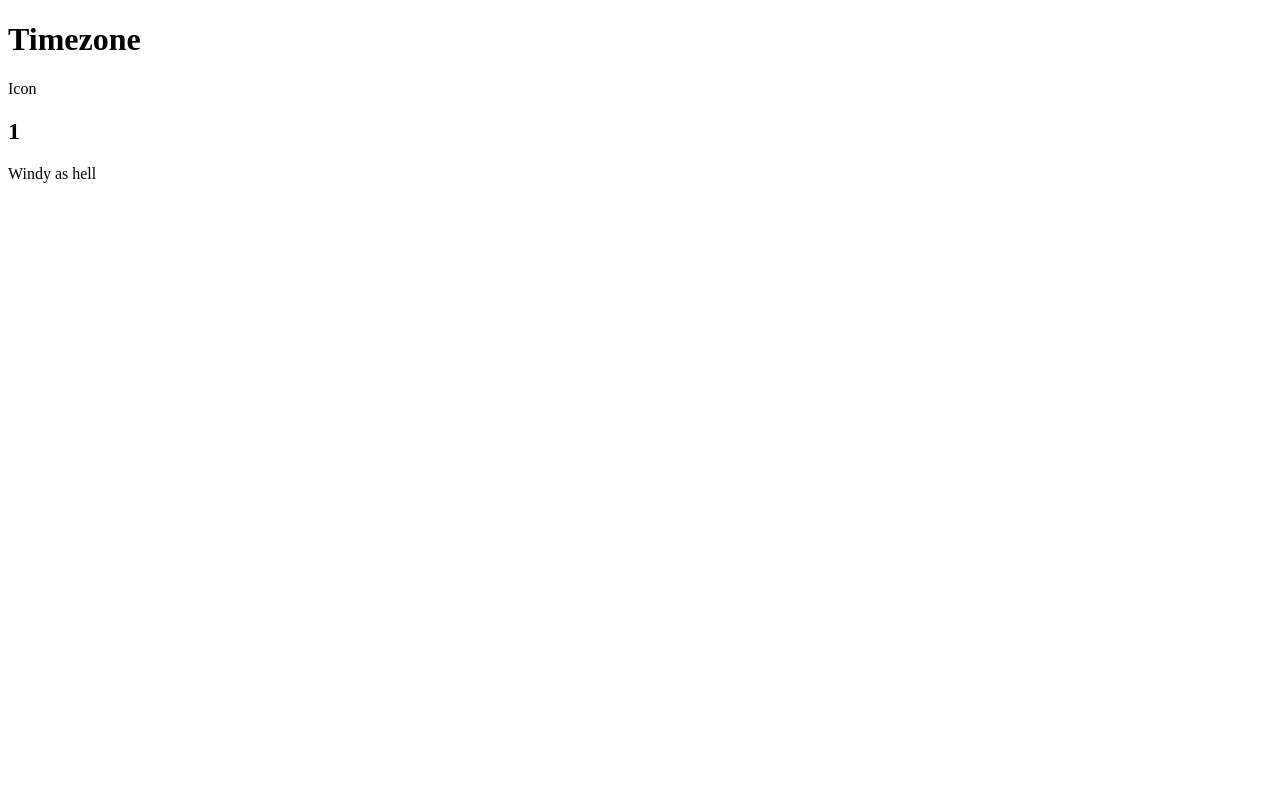
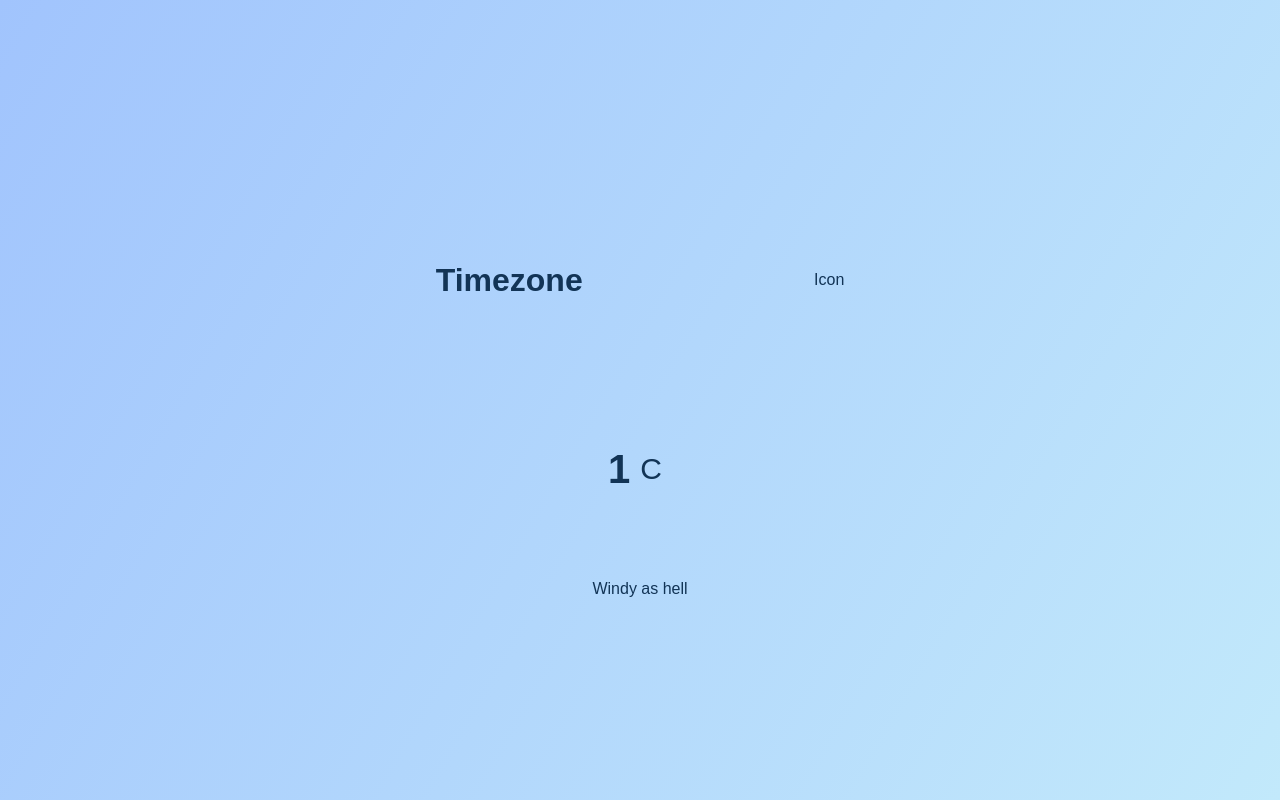
Before and after one commit to dangquangdon/weatherApp_JSClub, a plain HTML site: page index.html in a window 1280 px wide. Drawn offline with Linux system fonts and the light colour scheme.

Commit message:
add CSS style and a span tag to HTML

```diff
--- a/index.html
+++ b/index.html
@@ -15,7 +15,10 @@
     </div>
     <!-- Temperature -->
     <div class="temperature">
-      <h2 class="degree">1</h2>
+      <div class="degree-area">
+        <h2 class="degree">1</h2>
+        <span>C</span>
+      </div>
       <div class="description">Windy as hell</div>
     </div>
 
--- a/main.css
+++ b/main.css
@@ -0,0 +1,45 @@
+* {
+  margin: 0;
+  padding: 0;
+  box-sizing: border-box;
+}
+
+body {
+  height: 100vh;
+  display: flex;
+  justify-content: center;
+  flex-direction: column;
+  align-items: center;
+  background-image: linear-gradient(120deg, #a1c4fd 0%, #c2e9fb 100%);
+  /* https://webgradients.com/ */
+  font-family: sans-serif;
+  color: #123456; /* turns out a good one, lol */
+}
+
+.location,
+.temperature {
+  height: 30vh;
+  width: 50%;
+  display: flex;
+  justify-content: space-around;
+  align-items: center;
+}
+
+.temperature {
+  flex-direction: column;
+}
+
+.degree-area {
+  display: flex;
+  align-items: center;
+  cursor: pointer;
+}
+
+.degree-area span {
+  margin: 10px;
+  font-size: 30px;
+}
+
+.degree-area h2 {
+  font-size: 40px;
+}
```
